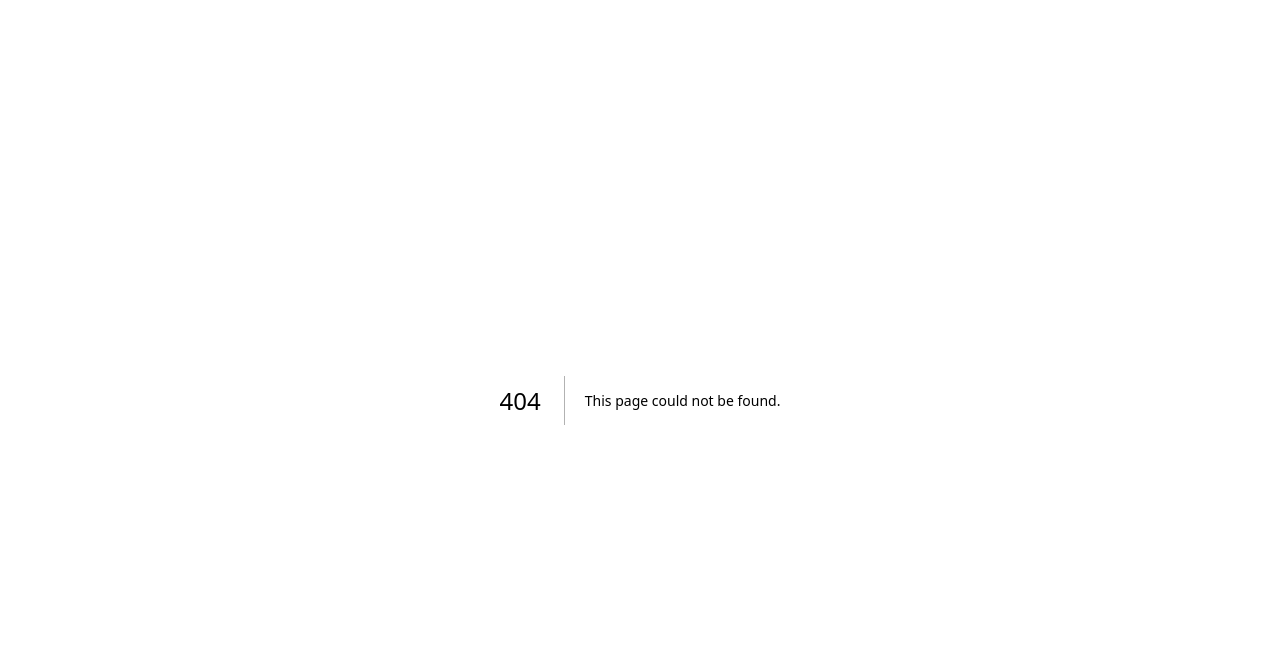
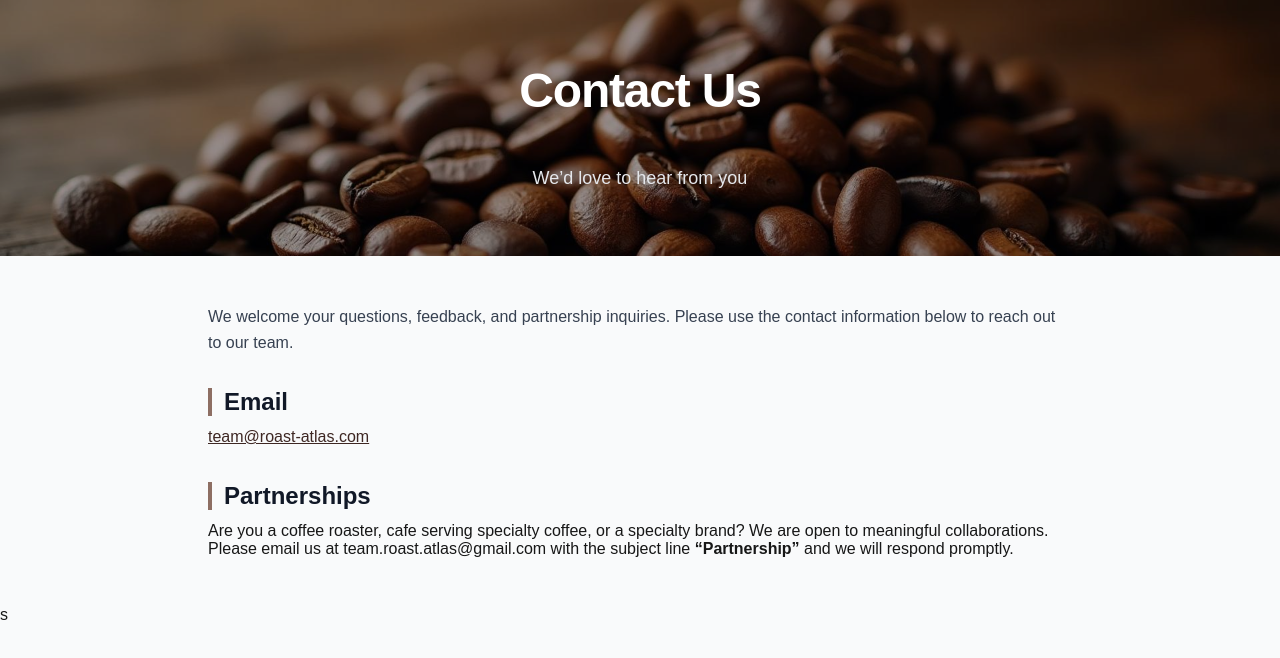
Before and after one commit to PositiveChangeLabs/roast-atlas-landing, a Next.js app: page /contact in a window 1280 px wide. Before the commit this address had no page. Shown: the top 658 px of the page. Built offline with nearby package versions, Linux system fonts and the light colour scheme.

Commit message:
add contact us page

```diff
--- /dev/null
+++ b/src/app/contact/Contact.module.css
@@ -0,0 +1,103 @@
+/* PrivacyPolicy.module.css - Styles for the PrivacyPolicy component.
+  Uses CSS Modules for local scoping of class names.
+*/
+
+/* --- General Layout & Body --- */
+.container {
+    min-height: 100vh;
+    background-color: #f9fafb; /* Light gray background */
+}
+
+/* --- Banner Styling --- */
+.banner {
+    position: relative;
+    height: 16rem; /* h-64 equivalent */
+    display: flex;
+    align-items: center;
+    justify-content: center;
+    text-align: center;
+    background-color: #3e2723; /* Deep coffee brown fallback */
+    background-size: cover;
+    background-position: center;
+}
+
+.bannerOverlay {
+    position: absolute;
+    inset: 0;
+    background-color: #000;
+    opacity: 0.4;
+}
+
+.bannerContent {
+    position: relative;
+    z-index: 10;
+    padding: 1rem;
+}
+
+.bannerTitle {
+    font-size: 3rem; /* 4xl/5xl equivalent */
+    font-weight: 800;
+    color: #fff;
+    letter-spacing: -0.025em;
+    line-height: 1.1;
+}
+
+.bannerSubtitle {
+    /* FURTHER FIX: Increased margin to 3rem to definitively separate the large title and subtitle */
+    margin-top: 3rem;
+    font-size: 1.125rem; /* lg equivalent */
+    color: #e5e7eb; /* Light gray text */
+    line-height: 1.4;
+}
+
+/* --- Policy Content Area --- */
+.contentArea {
+    max-width: 56rem; /* max-w-4xl equivalent */
+    margin-left: auto;
+    margin-right: auto;
+    padding: 3rem 1rem; /* py-12 px-4 equivalent */
+}
+
+.policyCard {
+    background-color: #fff;
+    padding: 2.5rem; /* p-10 equivalent */
+    border-radius: 0.75rem; /* rounded-xl equivalent */
+    box-shadow: 0 10px 15px -3px rgba(0, 0, 0, 0.1), 0 4px 6px -2px rgba(0, 0, 0, 0.05); /* shadow-lg equivalent */
+}
+
+/* --- Section Formatting --- */
+.lastUpdated {
+    font-size: 0.875rem;
+    color: #6b7280;
+    margin-bottom: 1.5rem;
+    padding-bottom: 1rem;
+    border-bottom: 1px solid #e5e7eb;
+}
+
+.introText {
+    color: #374151;
+    margin-bottom: 2rem;
+    line-height: 1.625;
+}
+
+.policySection {
+    margin-bottom: 2rem;
+}
+
+.sectionTitle {
+    font-size: 1.5rem; /* 2xl equivalent */
+    font-weight: 700;
+    color: #111827;
+    margin-bottom: 0.75rem;
+    border-left: 4px solid #8d6e63; /* Accent color: Muted coffee/mocha brown */
+    padding-left: 0.75rem;
+}
+
+.sectionContent {
+    color: #4b5563;
+    line-height: 1.625;
+}
+
+.sectionContent p {
+    margin-bottom: 1rem;
+}
--- /dev/null
+++ b/src/app/contact/page.tsx
@@ -0,0 +1,65 @@
+import React from 'react';
+import styles from './Contact.module.css'; // <-- create a Page.module.css similar to PrivacyPolicy.module.css
+
+const BANNER_IMAGE_URL = "/coffee-hero.jpg";
+
+export default function Page() {
+    return (
+        <div className={styles.container}>
+            {/* Coffee-Themed Banner Section */}
+            <div
+                className={styles.banner}
+                style={{
+                    backgroundImage: `url(${BANNER_IMAGE_URL})`,
+                }}
+            >
+                <div className={styles.bannerOverlay}></div>
+                <div className={styles.bannerContent}>
+                    <h1 className={styles.bannerTitle}>Contact Us</h1>
+                    <p className={styles.bannerSubtitle}>
+                        We’d love to hear from you
+                    </p>
+                </div>
+            </div>
+
+            {/* Page Content Section */}
+            <div className={styles.contentArea}>
+                <div className={styles.contactCard}>
+                    {/* Intro */}
+                    <p className={styles.introText}>
+                        We welcome your questions, feedback, and partnership inquiries.
+                        Please use the contact information below to reach out to our team.
+                    </p>
+
+                    {/* Email */}
+                    <div className={styles.contactSection}>
+                        <h2 className={styles.sectionTitle}>Email</h2>
+                        <p>
+                            <a
+                                href="mailto:team.roast.atlas@gmail.com"
+                                style={{ color: '#3e2723', textDecoration: 'underline' }}
+                            >
+                                team@roast-atlas.com
+                            </a>
+                        </p>
+                    </div>
+                    <br/><br/>
+
+                    {/* Partnerships */}
+                    <div className={styles.contactSection}>
+                        <h2 className={styles.sectionTitle}>Partnerships</h2>
+                        <p>
+                            Are you a coffee roaster, cafe serving specialty coffee, or a specialty brand? We are open to meaningful collaborations.
+                            Please email us at <a href="mailto:team.roast.atlas@gmail.com">team.roast.atlas@gmail.com</a> with the subject line <strong>“Partnership”</strong> and we will respond promptly.
+                        </p>
+                    </div>
+                </div>
+            </div>
+s
+
+
+            {/* Footer space for visual separation */}
+            <div style={{ height: '2.5rem' }}></div>
+        </div>
+    );
+}
```
Also changed, not shown: src/app/page.tsx (+9 -0 lines), src/app/privacy-policy/page.tsx (+6 -3 lines).
